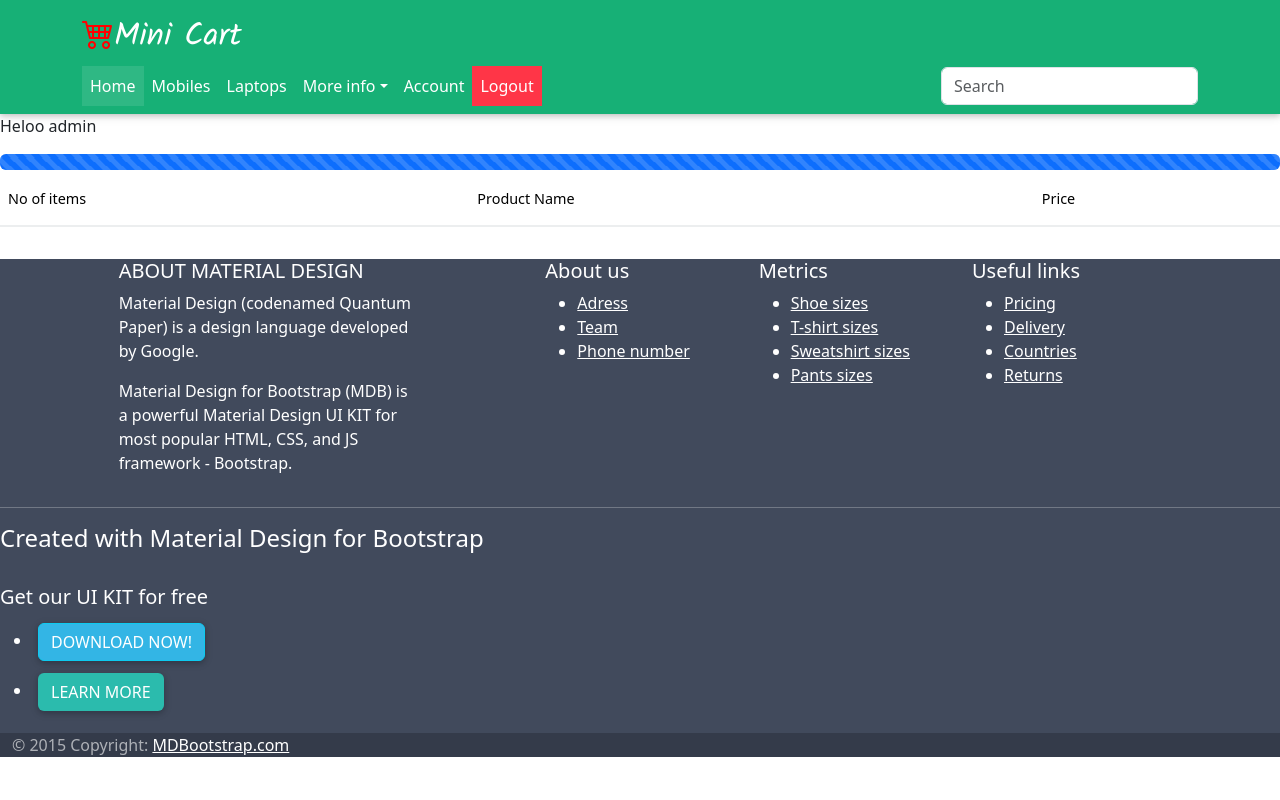
After one commit to Itsajay12/Mini-Cart, a Django app: page /account/ in a window 1280 px wide. The commit adds this page. Run offline with Django 3.2, Linux system fonts and the light colour scheme; a user stored in the database is signed in; data comes from the database, SQL or seed files in the repository; both versions use the stored data as it was after the commit; lists and menus that the app fills with data are empty; some libraries are stand-ins or nearby versions.

Commit message:
cart added

```diff
--- a/ecomerce/urls.py
+++ b/ecomerce/urls.py
@@ -26,7 +26,8 @@ urlpatterns = [
     path('orderdetails/',delivery_details,name="delivery"),
     path('logout/',logout_user,name="logout"),
     path('productpage/<str:category>',product_page,name="product"),
-    path('add_cart/<str:item>',add_cart,name="add_cart")
+    path('add_cart/<str:item>',add_cart,name="add_cart"),
+    path('account/',account,name="account")
 ]
 if settings.DEBUG:
         urlpatterns += static(settings.MEDIA_URL,
--- /dev/null
+++ b/home/templates/accounts.html
@@ -0,0 +1,26 @@
+{% extends "base.html" %}
+{% block content %}
+    <p>Heloo {{ request.user }}</p>
+    <div class="progress" role="progressbar" aria-label="Animated striped example" aria-valuenow="75" aria-valuemin="0" aria-valuemax="100">
+      <div class="progress-bar progress-bar-striped progress-bar-animated" style="width: 100%"></div>
+    </div>
+
+    <table class="table">
+        <thead>
+            <tr>
+                <th scope="col">No of items</th>
+                <th scope="col">Product Name</th>
+                <th scope="col">Price</th>
+            </tr>
+        </thead>
+        <tbody>
+            {% for val in query %}
+                <tr>
+                    <th scope="row">{{ forloop.counter }}</th>
+                    <td>{{ val.item_name }}</td>
+                    <td>{{ val.item_price }}</td>
+                </tr>
+            {% endfor %}
+        </tbody>
+    </table>
+{% endblock  %}
--- a/home/templates/base.html
+++ b/home/templates/base.html
@@ -41,6 +41,9 @@
                 </div>
               </li>
               {% if request.user.is_authenticated %}
+              <li class="nav-item">
+                <a class="nav-link" href="{% url "account"  %}" >Account</a>
+              </li>
                 <li class="nav-item">
                   <form action="{% url 'logout' %}" method="POST">
                     {% csrf_token %}
--- a/home/views.py
+++ b/home/views.py
@@ -1,4 +1,4 @@
-from django.shortcuts import render,redirect
+from django.shortcuts import get_object_or_404, render,redirect
 from .models import *
 from django.contrib import messages
 from django.contrib.auth.decorators import login_required
@@ -119,7 +119,13 @@ def product_page(request,category):
     return render(request,'product_page.html',{"query":query})
 @login_required(login_url='/login')
 def add_cart(request,item):
-    query=Products.objects.filter(pro_name=item)
-    if query:
-        print("called",query.pro_name)
-        query2=Cart.objects.create(username=request.user,item_name=query.pro_name,item_price=query.pro_price)
+    product = get_object_or_404(Products, pro_name=item)
+    if product:
+
+        query2=Cart.objects.create(username=request.user,item_name=product.pro_name,item_price=product.pro_price)
+    return redirect(account)
+@login_required(login_url='/login')
+def account(request):
+    query=Cart.objects.filter(username=request.user)
+
+    return render(request,'accounts.html',{"query":query})
```
Also changed, not shown: home/templates/account.html (deleted, +0 -33 lines), home/templates/product_page.html (+29 -21 lines), db.sqlite3, home/migrations/0005_cart.py (added).
